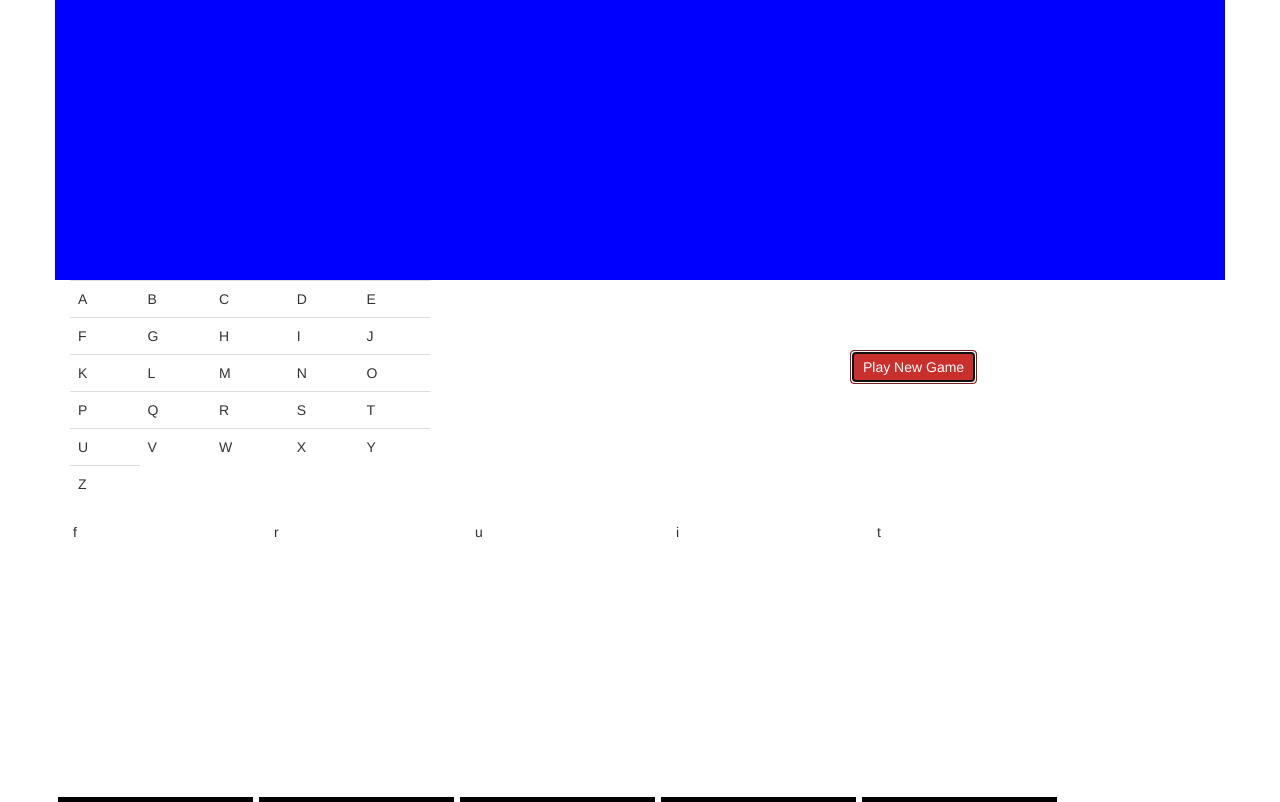
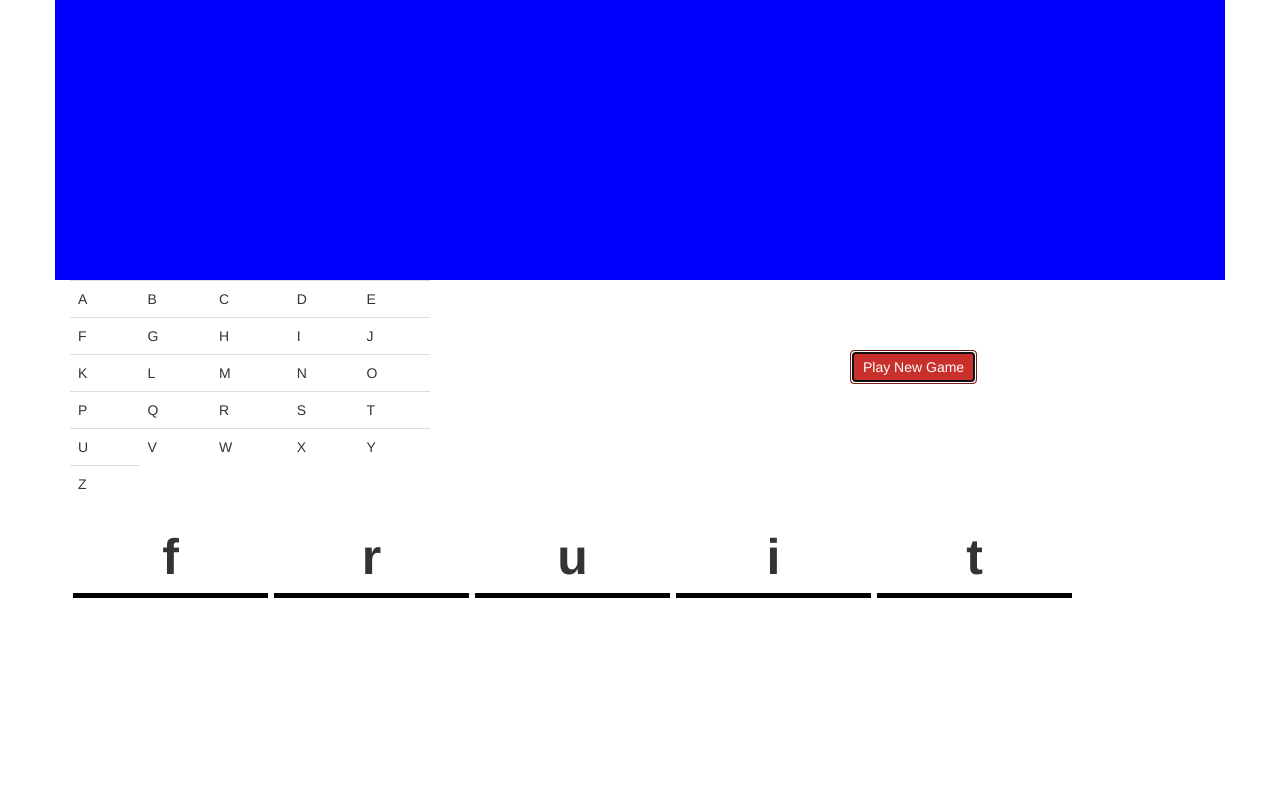
Before and after one commit to jacksoncafazzo/hang_bat2, a plain HTML site: page index.html in a window 1280 px wide. Both pictures are taken after a click on the button "Play New Game". Drawn offline with nearby package versions, Linux system fonts and the light colour scheme.

Commit message:
will display and center the letters to guess

```diff
--- a/css/styles.css
+++ b/css/styles.css
@@ -10,7 +10,11 @@
 
 
 
+.letterSpaces {
+  font-size: 50px;
+  font-weight: bold;
 
+}
 
 #spacesRow {
   /*border-bottom: 2px solid black;*/
@@ -18,8 +22,8 @@
 }
 
 #spacesRow .letterSpaces {
-  min-height: 20em;
-
+  /*min-height: 20em;*/
+  text-align: center;
   border-bottom: 5px solid black;
   margin-left: 3px;
   margin-right: 3px;
--- a/index.html
+++ b/index.html
@@ -67,8 +67,10 @@
           <button id="playNewGame" class="btn btn-danger">Play New Game</button>
         </div>
       </div>
-      <div class="row" id="spacesRow">
+      <div class="container">
+        <div class="row" id="spacesRow">
 
+        </div>
       </div>
     </div>
   </body>
```
